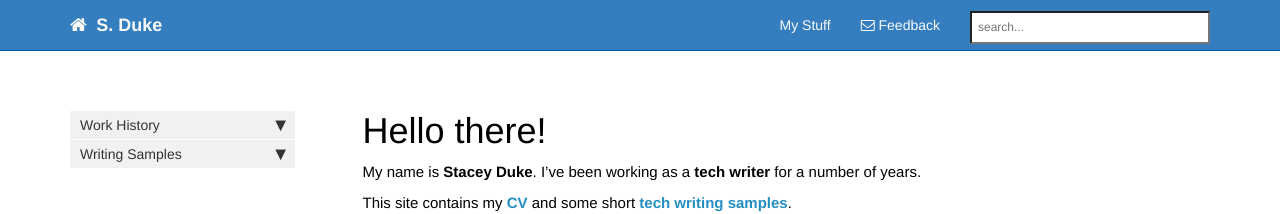
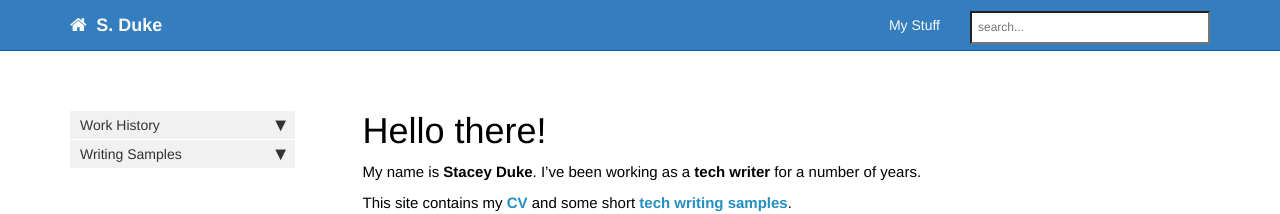
Before and after one commit to dukesphere/samples, a Jekyll site: the page built from index.md, in a window 1280 px wide. Shown: the top 214 px of the page. Built offline with Jekyll 4.4.1, drawn with Linux system fonts in a browser that asks for light colours; nearby versions of some CDN libraries; comment, search, counter and statistics services are not loaded.

Commit message:
hiding feedback button for now

```diff
--- a/_config.yml
+++ b/_config.yml
@@ -30,9 +30,9 @@ exclude:
 feedback_email: dukesphere@gmail.com
 # used as a contact email for the Feedback link in the top navigation bar
 
-#feedback_disable: true
+feedback_disable: true
 #feedback_text: "Need help?"
-#feedback_link: "http://helpy.io/"
+#feedback_link: http://helpy.io/
 # change feedback link behaviour if you use a support ticketing system or something else
 
 highlighter: rouge
--- a/_includes/topnav.html
+++ b/_includes/topnav.html
@@ -45,8 +45,8 @@
                 {% endfor %}
                 {% endfor %}
                 {% if site.feedback_disable == null or site.feedback_disable == false %}
-			{% include feedback.html %}
-		{% endif %}
+			       {% include feedback.html %}
+		        {% endif %}
                 <!--comment out this block if you want to hide search-->
                 <li>
                     <!--start search-->
```
